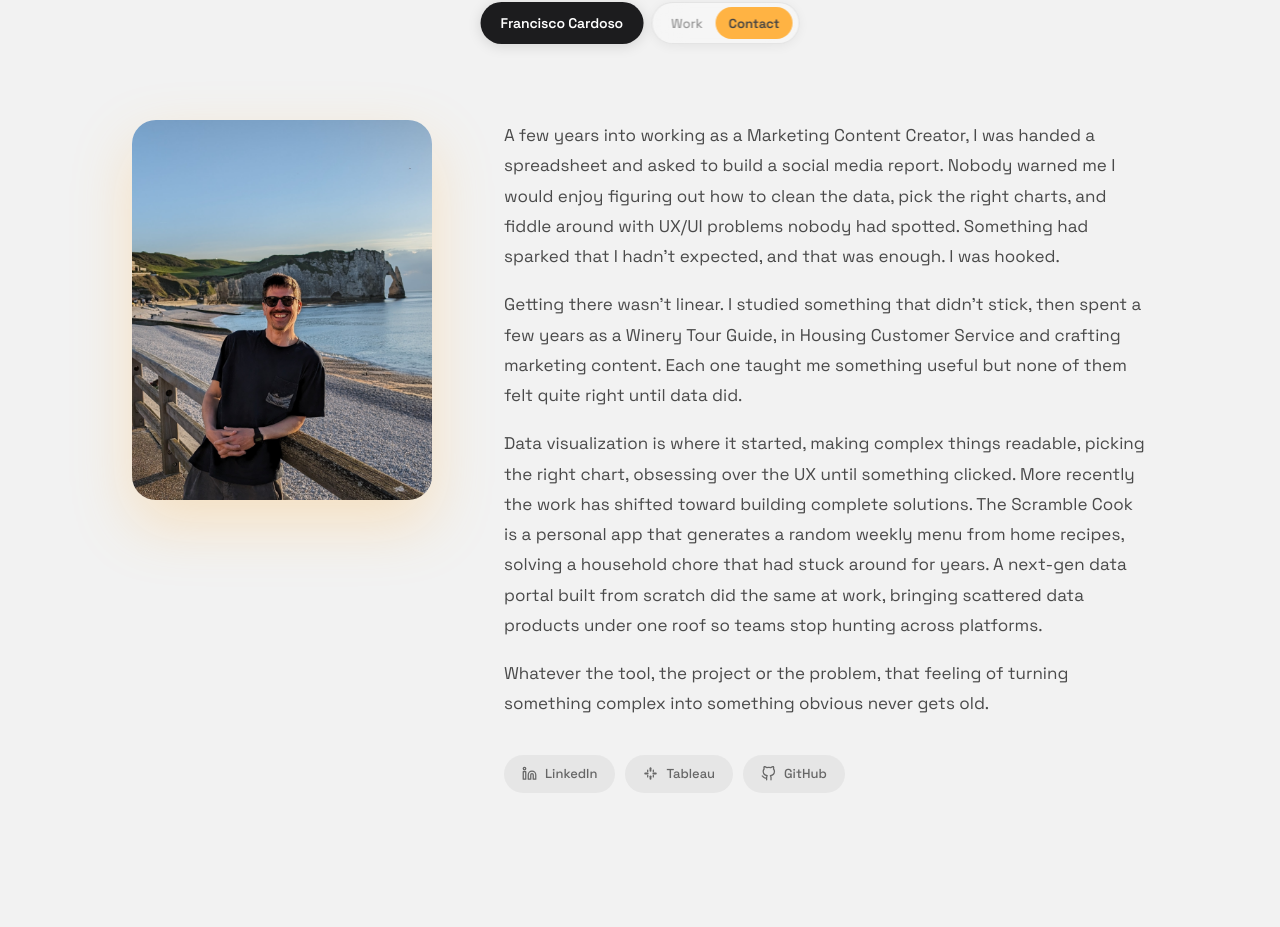
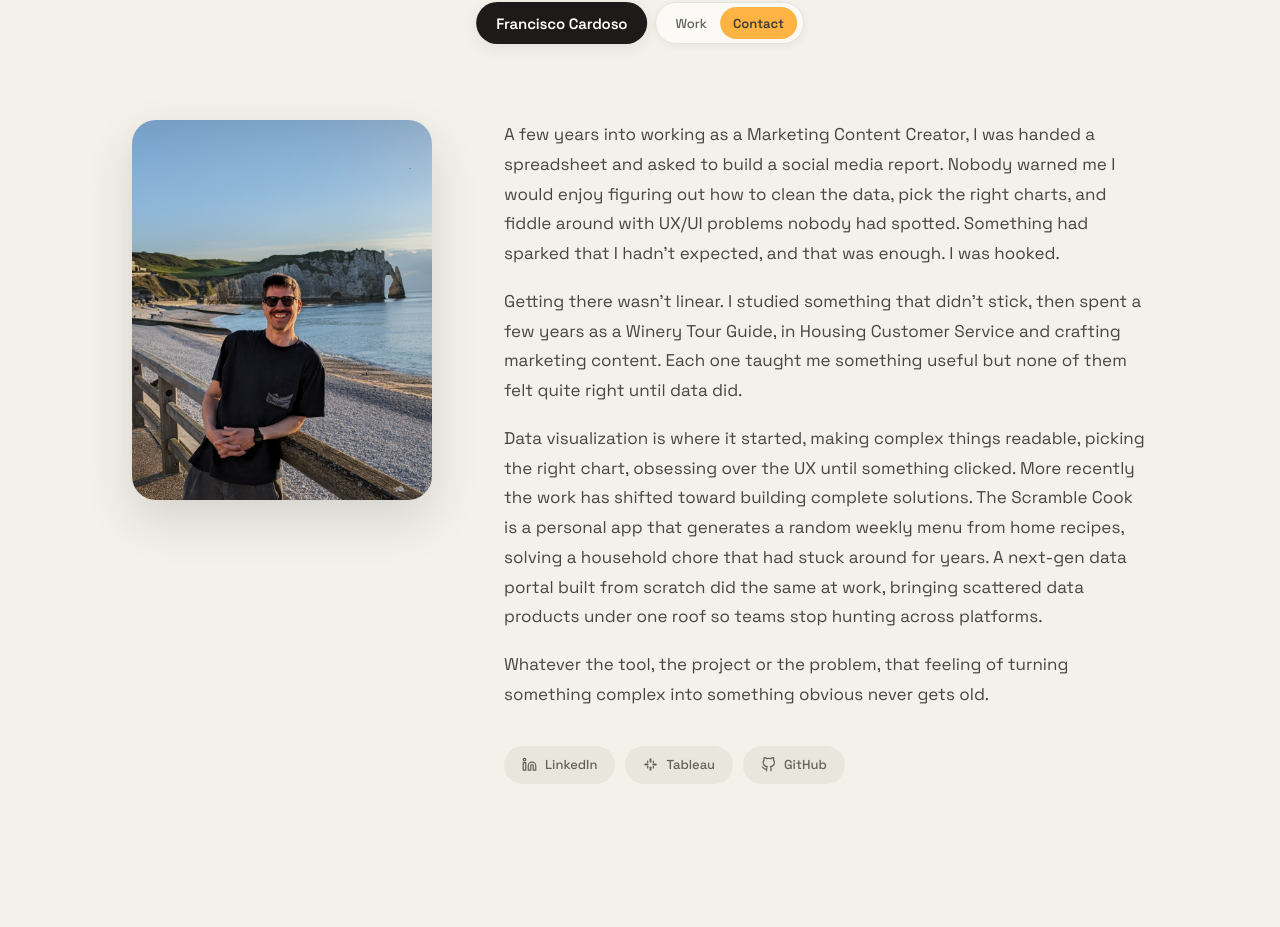
Before and after one commit to ffmc/website, a React (Vite) app: page / in a window 1280 px wide. Shown: the part 20-947 px from the top of the page. Built offline with nearby package versions, Linux system fonts and the light colour scheme.

Commit message:
No AI slop

```diff
--- a/src/components/Nav.jsx
+++ b/src/components/Nav.jsx
@@ -4,8 +4,8 @@ export default function Nav({ activeSection, scrolled }) {
   const links = [['work', 'Work'], ['contact', 'Contact']]
 
   const nameStyle = activeSection === 'about'
-    ? { background: 'var(--accent)', color: 'var(--text-on-accent)' }
-    : { background: 'var(--text)', color: 'var(--text-inverse)' }
+    ? { background: 'var(--color-accent)', color: 'var(--color-on-accent)' }
+    : { background: 'var(--color-primary)', color: 'var(--color-on-primary)' }
 
   return (
     <nav className={`nav${scrolled ? ' nav--scrolled' : ''}`}>
--- a/src/styles.css
+++ b/src/styles.css
@@ -1,107 +1,88 @@
+@import './tokens.css';
+
 *, *::before, *::after { box-sizing: border-box; margin: 0; padding: 0; }
 
 html { scroll-behavior: smooth; }
 
-:root {
-  --accent: #FFB343;
-  --bg: #F2F2F2;
-  --text: #1C1C1E;
-  --text-inverse: #fff;
-  --text-secondary: #4A4A4A;
-  --text-muted: #999;
-  --text-faint: #777;
-  --text-on-accent: #444;
-  --border: #E5E4DF;
-  --placeholder-bg: #e0dfd8;
-  --social-pill: #666;
-  --footer-icon: #aaa;
-}
-
 body {
-  background: var(--bg);
-  font-family: 'Space Grotesk', sans-serif;
-  color: var(--text);
+  background: var(--color-surface);
+  font-family: var(--font-body);
+  color: var(--color-text-primary);
   -webkit-font-smoothing: antialiased;
 }
 
 :focus-visible {
-  outline: 2px solid var(--accent);
+  outline: 2px solid var(--color-focus-ring);
   outline-offset: 3px;
-  border-radius: 4px;
+  border-radius: var(--radius-xs);
 }
 
 /* ── NAV ─────────────────────────────── */
 .nav {
   position: fixed; top: 22px; left: 50%;
   transform: translateX(-50%);
-  display: flex; gap: 8px; z-index: 1000; align-items: center;
-  transition: background 0.3s ease, box-shadow 0.3s ease, padding 0.3s ease,
-              border-radius 0.3s ease;
+  display: flex; gap: var(--space-xs); z-index: 1000; align-items: center;
+  transition: box-shadow 0.3s ease, padding 0.3s ease, border-radius 0.3s ease;
 }
 
 .nav-pill {
-  height: 42px; border-radius: 999px;
+  height: 42px; border-radius: var(--radius-full);
   display: flex; align-items: center; white-space: nowrap;
 }
 
 .nav-name {
   padding: 0 20px;
-  background: var(--accent); color: var(--text-on-accent);
-  font-size: 14px; font-weight: 600; letter-spacing: -0.01em;
+  background: var(--color-accent); color: var(--color-on-accent);
+  font-size: var(--type-base-size); font-weight: 600; letter-spacing: -0.01em;
   text-decoration: none; cursor: pointer;
-  box-shadow: 0 2px 14px rgba(0, 0, 0, 0.13);
-  transition: background 0.3s ease, color 0.3s ease, opacity 0.18s;
+  box-shadow: var(--elevation-md);
+  transition: opacity 0.18s;
 }
 
 .nav-name:hover { opacity: 0.88; }
 
 .nav-menu {
   padding: 0 6px;
-  background: rgba(255, 255, 255, 0.30);
-  border: 1px solid rgba(0, 0, 0, 0.07);
-  backdrop-filter: blur(16px);
-  -webkit-backdrop-filter: blur(16px);
-  box-shadow: 0 2px 12px rgba(0, 0, 0, 0.06);
+  background: var(--color-surface-raised);
+  border: 1px solid var(--color-border);
+  box-shadow: var(--elevation-sm);
 }
 
 .nav-link {
-  color: var(--text-muted); text-decoration: none; padding: 0 13px;
+  color: var(--color-text-muted); text-decoration: none; padding: 0 13px;
   height: 32px; display: flex; align-items: center;
-  font-size: 13px; font-weight: 500; border-radius: 999px;
+  font-size: var(--type-sm-size); font-weight: 500; border-radius: var(--radius-full);
   transition: color 0.18s, background 0.18s;
 }
 
-.nav-link:hover { color: var(--text); background: color-mix(in srgb, var(--text) 5%, transparent); }
+.nav-link:hover { color: var(--color-text-primary); background: var(--color-overlay); }
 
-.nav-link.active { background: var(--accent); color: var(--text-on-accent); font-weight: 600; }
+.nav-link.active { background: var(--color-accent); color: var(--color-on-accent); font-weight: 600; }
 
-.nav-link.active:hover { background: var(--accent); color: var(--text-on-accent); opacity: 0.88; }
+.nav-link.active:hover { background: var(--color-accent); color: var(--color-on-accent); opacity: 0.88; }
 
 .nav--scrolled {
-  background: color-mix(in srgb, var(--bg) 82%, transparent);
-  backdrop-filter: blur(18px);
-  -webkit-backdrop-filter: blur(18px);
-  border-radius: 999px;
+  background: var(--color-surface-raised);
+  border-radius: var(--radius-full);
   padding: 6px 8px;
-  box-shadow: 0 2px 16px rgba(0, 0, 0, 0.08);
+  box-shadow: var(--elevation-sm);
 }
 
 /* ── LAYOUT ──────────────────────────── */
-.page-section { max-width: 1120px; margin: 0 auto; padding: 100px 52px; }
+.page-section { max-width: 1120px; margin: 0 auto; padding: var(--space-4xl) var(--space-2xl); }
 
 /* ── ABOUT ───────────────────────────── */
 #about { padding-top: 140px; padding-bottom: 80px; }
 
 .about-split {
   display: grid; grid-template-columns: 300px 1fr;
-  gap: 72px; align-items: flex-start;
+  gap: var(--space-3xl); align-items: flex-start;
 }
 
 .about-photo-wrap {
-  width: 300px; height: 380px; border-radius: 24px;
+  width: 300px; height: 380px; border-radius: var(--radius-lg);
   overflow: hidden; flex-shrink: 0;
-  box-shadow: 0 24px 60px color-mix(in srgb, var(--accent) 28%, transparent);
-  transition: box-shadow 0.4s ease;
+  box-shadow: var(--elevation-lg);
 }
 
 .about-photo-wrap img {
@@ -112,53 +93,53 @@ body {
 .about-right { display: flex; flex-direction: column; }
 
 .about-bio {
-  font-size: 17px; line-height: 1.78;
-  color: var(--text-secondary); margin-bottom: 18px;
-  text-wrap: pretty;
+  font-size: var(--type-body-size); line-height: var(--type-body-line-height);
+  color: var(--color-text-secondary); margin-bottom: 18px;
+  max-width: 62ch; text-wrap: pretty;
 }
 
-.about-bio--last { margin-bottom: 36px; }
+.about-bio--last { margin-bottom: var(--space-xl); }
 
 .social-pills { display: flex; gap: 10px; flex-wrap: wrap; }
 
 .social-pill {
-  height: 38px; border-radius: 999px; padding: 0 18px;
-  font-size: 13px; font-weight: 500;
-  display: inline-flex; align-items: center; gap: 8px;
+  height: 38px; border-radius: var(--radius-full); padding: 0 18px;
+  font-size: var(--type-sm-size); font-weight: 500;
+  display: inline-flex; align-items: center; gap: var(--space-xs);
   text-decoration: none; cursor: pointer; transition: all 0.18s ease;
-  background: rgba(0, 0, 0, 0.05);
-  color: var(--social-pill); border: none;
+  background: var(--color-surface-sunken);
+  color: var(--color-text-muted); border: none;
 }
 
 .social-pill:hover {
-  background: rgba(0, 0, 0, 0.09);
-  color: var(--text); transform: translateY(-2px);
+  background: color-mix(in srgb, var(--color-surface-sunken) 88%, var(--color-text-primary));
+  color: var(--color-text-primary); transform: translateY(-2px);
 }
 
 /* ── SECTION RULE ────────────────────── */
 .section-rule { display: flex; align-items: center; gap: 20px; margin-bottom: 40px; }
 
 .section-label {
-  font-size: 20px; font-weight: 700;
-  letter-spacing: 0.04em; text-transform: uppercase;
-  color: color-mix(in srgb, var(--accent) 65%, #888);
-  white-space: nowrap; transition: color 0.3s;
+  font-size: var(--type-lg-size); font-weight: var(--type-lg-weight);
+  letter-spacing: var(--type-lg-letter-spacing); text-transform: uppercase;
+  color: var(--color-accent);
+  white-space: nowrap;
 }
 
-.section-line { flex: 1; height: 1px; background: var(--accent); }
+.section-line { flex: 1; height: 1px; background: var(--color-accent); }
 
 /* ── WORK GALLERY ────────────────────── */
 .work-gallery-2col {
   display: grid;
   grid-template-columns: 1fr 1fr;
-  gap: 16px;
+  gap: var(--space-md);
   align-items: start;
 }
 
 .work-gallery-col {
   display: flex;
   flex-direction: column;
-  gap: 16px;
+  gap: var(--space-md);
 }
 
 .work-thumb {
@@ -172,24 +153,24 @@ body {
 
 .work-info {
   display: flex; align-items: center; justify-content: space-between;
-  padding: 0 2px 12px;
+  padding: 0 2px var(--space-sm);
 }
 
 .work-title {
-  font-size: 15px; font-weight: 700;
-  color: var(--text); line-height: 1.3; display: block;
+  font-size: var(--type-base-size); font-weight: 700;
+  color: var(--color-text-primary); line-height: 1.3; display: block;
 }
 
 .work-img-wrap {
-  position: relative; border-radius: 16px; overflow: hidden;
-  background: var(--placeholder-bg);
-  box-shadow: 0 4px 16px rgba(0, 0, 0, 0.08);
+  position: relative; border-radius: var(--radius-md); overflow: hidden;
+  background: var(--color-surface-sunken);
+  box-shadow: var(--elevation-md);
   transition: box-shadow 0.3s ease;
   padding: 3px;
 }
 
 .work-img-wrap--video {
-  background: var(--placeholder-bg);
+  background: var(--color-surface-sunken);
   display: flex;
   align-items: center;
   justify-content: center;
@@ -198,18 +179,18 @@ body {
 
 .work-img-wrap--video video {
   width: 55%;
-  border-radius: 12px;
+  border-radius: var(--radius-sm);
   display: block;
 }
 
 .work-thumb:hover .work-img-wrap {
-  box-shadow: 0 20px 48px rgba(0, 0, 0, 0.15), 0 0 0 2px var(--accent);
+  box-shadow: var(--elevation-lg);
 }
 
 .work-thumb img {
   width: 100%; height: auto;
   display: block;
-  border-radius: 8px;
+  border-radius: var(--radius-sm);
   transition: transform 0.45s ease;
 }
 
@@ -217,19 +198,17 @@ body {
 
 .work-hover-overlay {
   position: absolute; inset: 0;
-  background: rgba(0, 0, 0, 0);
+  background: transparent;
   transition: background 0.3s;
   pointer-events: none;
 }
 
-.work-thumb:hover .work-hover-overlay { background: rgba(0, 0, 0, 0.10); }
+.work-thumb:hover .work-hover-overlay { background: var(--color-overlay); }
 
 .work-desc-band {
   position: absolute; bottom: 0; left: 0; right: 0;
-  padding: 14px 16px;
-  background: rgba(20, 20, 30, 0.45);
-  backdrop-filter: blur(14px);
-  -webkit-backdrop-filter: blur(14px);
+  padding: 14px var(--space-md);
+  background: var(--color-scrim);
   border-top: 1px solid rgba(255, 255, 255, 0.12);
   transform: translateY(100%);
   transition: transform 0.3s ease;
@@ -238,94 +217,95 @@ body {
 .work-thumb:hover .work-desc-band { transform: translateY(0); }
 
 .work-desc-band p {
-  font-size: 12px; color: rgba(255, 255, 255, 0.88);
+  font-size: var(--type-xs-size); color: rgba(255, 255, 255, 0.88);
   line-height: 1.6; margin: 0;
 }
 
 /* ── SKILL PILLS ─────────────────────── */
 .skill-pills {
-  display: flex; flex-wrap: wrap; gap: 8px;
-  justify-content: center; margin-bottom: 36px;
+  display: flex; flex-wrap: wrap; gap: var(--space-xs);
+  justify-content: center; margin-bottom: var(--space-xl);
 }
 
 .skill-pill {
-  height: 34px; padding: 0 16px; border-radius: 999px;
-  background: var(--accent); color: var(--text-on-accent);
-  font-size: 12px; font-weight: 600; letter-spacing: 0.01em;
+  height: 34px; padding: 0 var(--space-md); border-radius: var(--radius-full);
+  background: var(--color-accent); color: var(--color-on-accent);
+  font-size: var(--type-xs-size); font-weight: 600; letter-spacing: 0.01em;
   display: inline-flex; align-items: center;
 }
 
 /* ── CONTACT ─────────────────────────── */
 .contact-wrap {
   text-align: center; max-width: 1120px;
-  margin: 0 auto; padding: 70px 52px 110px;
+  margin: 0 auto; padding: 70px var(--space-2xl) 110px;
 }
 
 .contact-heading {
-  font-size: clamp(38px, 5.5vw, 72px); font-weight: 700;
-  letter-spacing: -0.03em; line-height: 1.05; margin-bottom: 18px;
+  font-size: var(--type-4xl-size); font-weight: var(--type-4xl-weight);
+  letter-spacing: var(--type-4xl-letter-spacing); line-height: var(--type-4xl-line-height);
+  margin-bottom: 18px;
 }
 
 .contact-sub {
-  font-size: 16px; color: var(--text-faint); line-height: 1.7;
-  max-width: 620px; margin: 0 auto 40px;
+  font-size: var(--type-base-size); color: var(--color-text-muted); line-height: 1.7;
+  max-width: 620px; margin: 0 auto var(--space-xl);
 }
 
 .email-pill {
   display: inline-flex; align-items: center; gap: 10px;
-  height: 54px; padding: 0 28px; border-radius: 999px;
-  background: var(--text); color: var(--text-inverse);
-  font-size: 15px; font-weight: 600;
+  height: 54px; padding: 0 28px; border-radius: var(--radius-full);
+  background: var(--color-primary); color: var(--color-on-primary);
+  font-size: var(--type-base-size); font-weight: 600;
   border: none; cursor: pointer; text-decoration: none;
-  font-family: 'Space Grotesk', sans-serif;
+  font-family: var(--font-body);
   transition: background 0.2s, transform 0.18s, box-shadow 0.2s;
 }
 
 .email-pill:hover {
-  background: var(--accent); transform: translateY(-2px);
-  box-shadow: 0 10px 24px color-mix(in srgb, var(--accent) 35%, transparent);
-  color: var(--text-on-accent);
+  background: var(--color-accent); transform: translateY(-2px);
+  box-shadow: var(--elevation-md);
+  color: var(--color-on-accent);
 }
 
 .copy-note {
-  font-size: 12px; color: var(--accent);
+  font-size: var(--type-xs-size); color: var(--color-accent);
   margin-top: 14px; height: 18px;
-  transition: opacity 0.35s, color 0.3s; font-weight: 500;
+  transition: opacity 0.35s; font-weight: 500;
 }
 
 /* ── FOOTER ──────────────────────────── */
 .footer {
-  text-align: center; padding: 28px 52px 36px;
-  border-top: 1px solid var(--border);
+  text-align: center; padding: 28px var(--space-2xl) var(--space-xl);
+  border-top: 1px solid var(--color-border);
   display: flex; align-items: center; justify-content: center; gap: 6px;
 }
 
 .footer-icon {
   display: inline-flex; align-items: center; justify-content: center;
-  width: 36px; height: 36px; border-radius: 999px;
-  color: var(--footer-icon); text-decoration: none;
+  width: 36px; height: 36px; border-radius: var(--radius-full);
+  color: var(--color-text-faint); text-decoration: none;
   transition: color 0.18s, background 0.18s;
 }
 
-.footer-icon:hover { color: var(--text-on-accent); background: rgba(0, 0, 0, 0.06); }
+.footer-icon:hover { color: var(--color-on-accent); background: var(--color-overlay); }
 
 /* ── PAGINATION ──────────────────────── */
 .work-pagination {
   display: flex; align-items: center; justify-content: center;
-  gap: 12px; margin-top: 36px;
+  gap: var(--space-sm); margin-top: var(--space-xl);
 }
 
 .page-btn {
-  height: 42px; padding: 0 22px; border-radius: 999px;
-  background: var(--text); color: var(--text-inverse);
-  font-size: 13px; font-weight: 600;
-  font-family: 'Space Grotesk', sans-serif;
+  height: 42px; padding: 0 22px; border-radius: var(--radius-full);
+  background: var(--color-primary); color: var(--color-on-primary);
+  font-size: var(--type-sm-size); font-weight: 600;
+  font-family: var(--font-body);
   border: none; cursor: pointer;
   transition: background 0.2s, transform 0.18s, opacity 0.2s;
 }
 
 .page-btn:hover {
-  background: var(--accent); color: var(--text-on-accent);
+  background: var(--color-accent); color: var(--color-on-accent);
   transform: translateY(-2px);
 }
 
@@ -335,12 +315,12 @@ body {
 
 /* ── RESPONSIVE ──────────────────────── */
 @media (max-width: 860px) {
-  .about-split { grid-template-columns: 1fr; gap: 32px; min-height: auto; }
+  .about-split { grid-template-columns: 1fr; gap: var(--space-xl); min-height: auto; }
   .about-photo-wrap { width: min(300px, 100%); height: auto; aspect-ratio: 300 / 380; margin: 0 auto; }
   .work-gallery-2col { grid-template-columns: 1fr; }
-  .page-section { padding: 80px 28px; }
+  .page-section { padding: 80px var(--space-lg); }
   #about { padding-top: 110px; }
-  .contact-wrap { padding: 56px 24px 80px; }
+  .contact-wrap { padding: 56px var(--space-lg) 80px; }
   .contact-heading { font-size: clamp(26px, 8vw, 48px); }
   .social-label { display: none; }
   .social-pill { padding: 0; width: 38px; justify-content: center; }
--- /dev/null
+++ b/src/tokens.css
@@ -0,0 +1,60 @@
+/* Generated from docs/design.md — Warm Grotesk. Do not hand-edit; edit design.md and re-run tokens. */
+:root {
+  /* colors */
+  --color-accent: #FFB343;
+  --color-on-accent: #3D3A34;
+  --color-primary: #1C1B19;
+  --color-on-primary: #FFFFFF;
+  --color-surface: #F3F1EA;
+  --color-surface-raised: #FBFAF6;
+  --color-surface-sunken: #E9E6DD;
+  --color-text-primary: #1C1B19;
+  --color-text-secondary: #4A463F;
+  --color-text-muted: #66625A;
+  --color-text-faint: #A6A199;
+  --color-border: #E5E2D9;
+  --color-focus-ring: #FFB343;
+  --color-scrim: rgba(28, 27, 25, 0.86);
+  --color-overlay: rgba(28, 27, 25, 0.10);
+  --color-success: #3F8F63;
+  --color-warning: #C9821F;
+  --color-danger: #C24A38;
+  --color-info: #3C6F9E;
+
+  /* typography */
+  --font-display: 'Space Grotesk', sans-serif;
+  --font-body: 'Space Grotesk', sans-serif;
+
+  --type-xs-size: 0.75rem;     --type-xs-line-height: 1.5;  --type-xs-weight: 600; --type-xs-letter-spacing: 0.01em;
+  --type-sm-size: 0.8125rem;   --type-sm-line-height: 1.55; --type-sm-weight: 500; --type-sm-letter-spacing: 0;
+  --type-base-size: 0.9375rem; --type-base-line-height: 1.6;  --type-base-weight: 500; --type-base-letter-spacing: 0;
+  --type-body-size: 1.0625rem; --type-body-line-height: 1.75; --type-body-weight: 400; --type-body-letter-spacing: 0;
+  --type-lg-size: 1.25rem;     --type-lg-line-height: 1.3;  --type-lg-weight: 700; --type-lg-letter-spacing: 0.04em;
+  --type-xl-size: 1.5rem;      --type-xl-line-height: 1.25; --type-xl-weight: 700; --type-xl-letter-spacing: -0.02em;
+  --type-2xl-size: 2rem;       --type-2xl-line-height: 1.15; --type-2xl-weight: 700; --type-2xl-letter-spacing: -0.025em;
+  --type-3xl-size: 2.75rem;    --type-3xl-line-height: 1.08; --type-3xl-weight: 700; --type-3xl-letter-spacing: -0.03em;
+  --type-4xl-size: clamp(2.375rem, 5.5vw, 4.5rem); --type-4xl-line-height: 1.05; --type-4xl-weight: 700; --type-4xl-letter-spacing: -0.03em;
+
+  /* spacing */
+  --space-2xs: 4px;
+  --space-xs: 8px;
+  --space-sm: 12px;
+  --space-md: 16px;
+  --space-lg: 24px;
+  --space-xl: 36px;
+  --space-2xl: 52px;
+  --space-3xl: 72px;
+  --space-4xl: 100px;
+
+  /* radius */
+  --radius-xs: 4px;
+  --radius-sm: 8px;
+  --radius-md: 16px;
+  --radius-lg: 24px;
+  --radius-full: 999px;
+
+  /* elevation */
+  --elevation-sm: 0 2px 8px rgba(38, 34, 26, 0.06);
+  --elevation-md: 0 4px 16px rgba(38, 34, 26, 0.08);
+  --elevation-lg: 0 20px 48px rgba(38, 34, 26, 0.14);
+}
```
Also changed, not shown: 2 other files (tests, documents, lock files or other folders).
